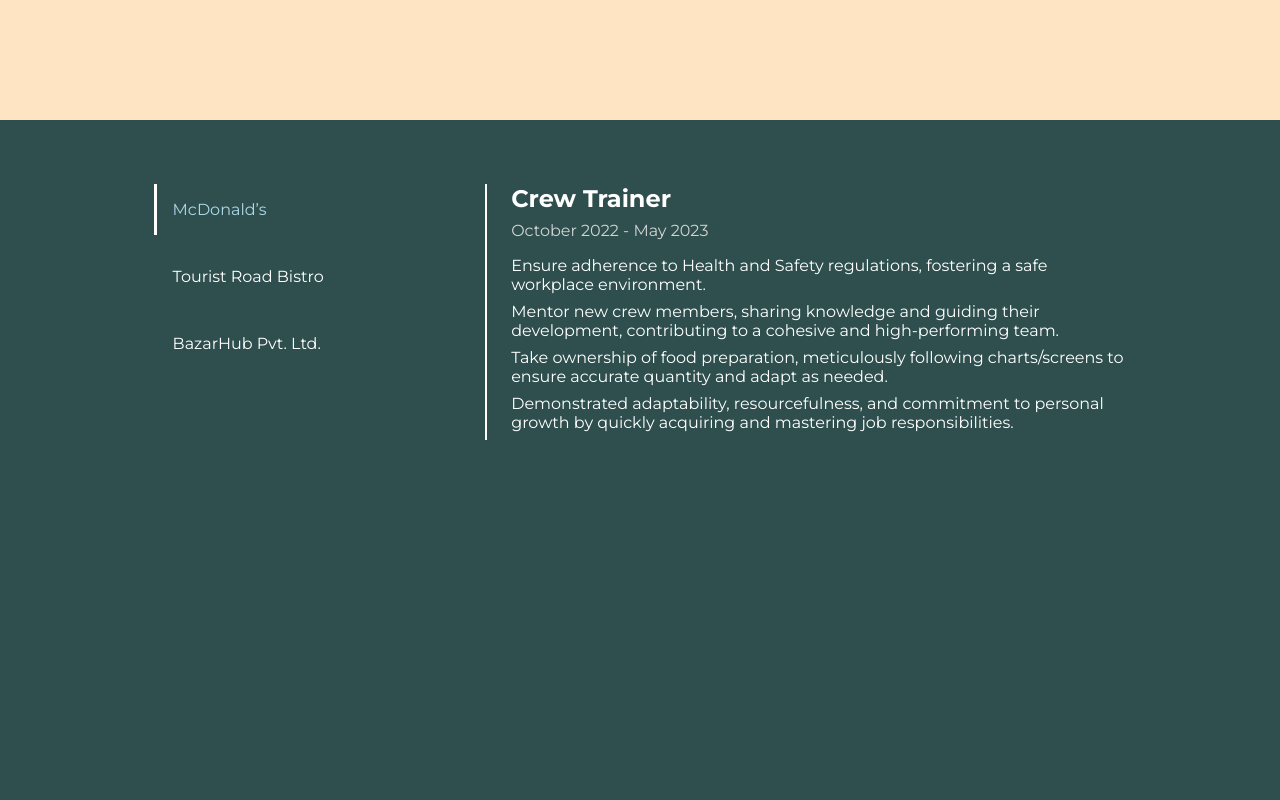
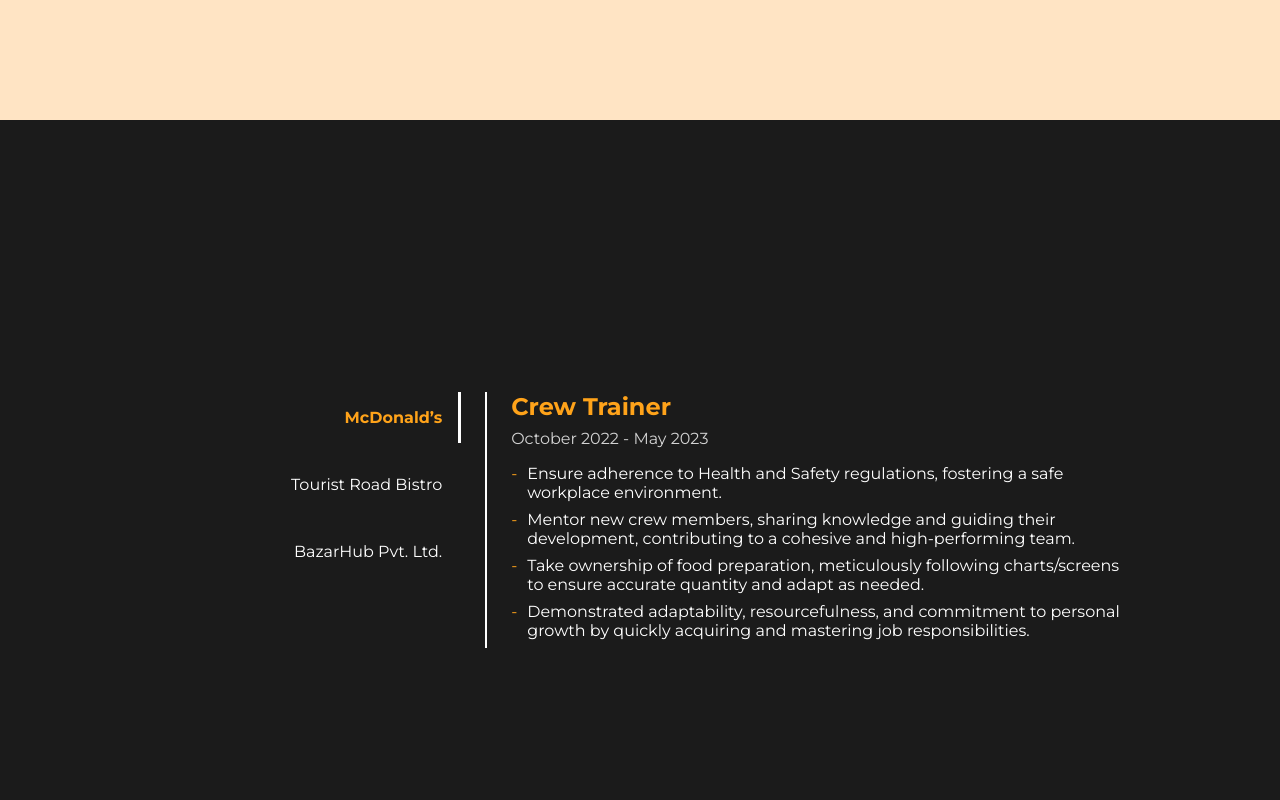
Before and after one commit to Gurung-Manish/Portfolio, a React (Create React App) app: page / in a window 1280 px wide. Shown: the part 1480-2280 px from the top of the page. Built offline with nearby package versions, Linux system fonts and the light colour scheme; a web font is replaced by a local one.

Commit message:
normal layout css finish for experience

```diff
--- a/src/containers/Experience/Experience.css
+++ b/src/containers/Experience/Experience.css
@@ -1,5 +1,5 @@
 .experience {
-  background-color: darkslategrey;
+  background-color: var(--color-bg-black); /* Temporary background color */
   min-height: 100vh;
   color: white;
   padding: 2rem;
@@ -12,6 +12,8 @@
   display: flex;
   width: 80%;
   margin: 2rem auto;
+  max-width: 1000px; /* Optional: Limit container width */
+  margin: auto; /* Center horizontally */
 }
 
 .experience__sidebar {
@@ -19,19 +21,21 @@
   display: flex;
   flex-direction: column;
   gap: 1rem;
+  align-items: end;
 }
 
 .experience__company {
   cursor: pointer;
   padding: 1rem;
-  border-left: 3px solid transparent;
+  border-right: 3px solid transparent;
   transition: border-color 0.3s ease, color 0.3s ease;
 }
 
 .experience__company:hover,
 .experience__company--active {
+  font-weight: bold;
   border-color: white;
-  color: lightblue;
+  color: var(--color-primary-orange);
 }
 
 .experience__separator {
@@ -47,6 +51,7 @@
 .experience__title {
   font-size: 1.5rem;
   margin-bottom: 0.5rem;
+  color: var(--color-primary-orange);
 }
 
 .experience__dates {
@@ -62,4 +67,12 @@
 
 .experience__description li {
   margin-bottom: 0.5rem;
+  position: relative;
+  padding-left: 1rem; /* Add space for custom bullet */
 }
+.experience__description li::before {
+  content: "-"; /* Custom bullet point */
+  position: absolute;
+  left: 0;
+  color: var(--color-primary-orange); /* Bullet color */
+}
```
